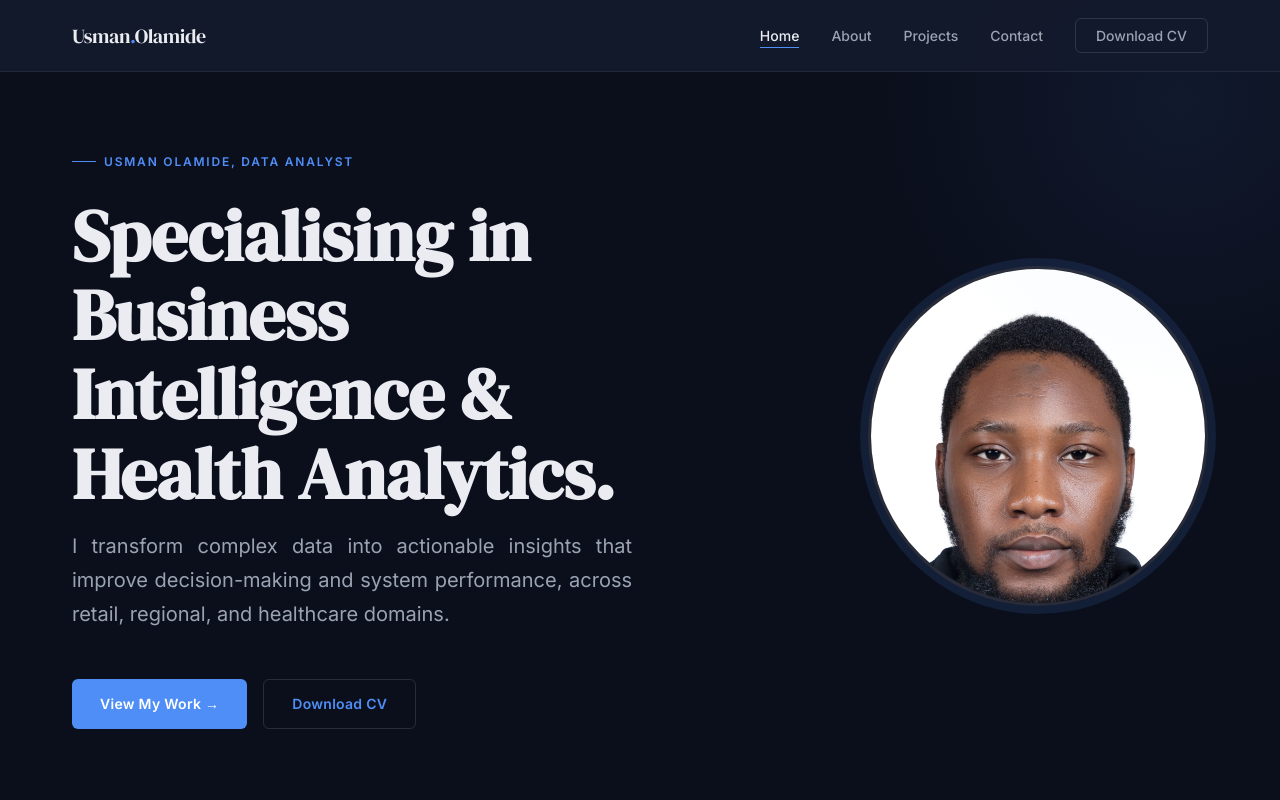
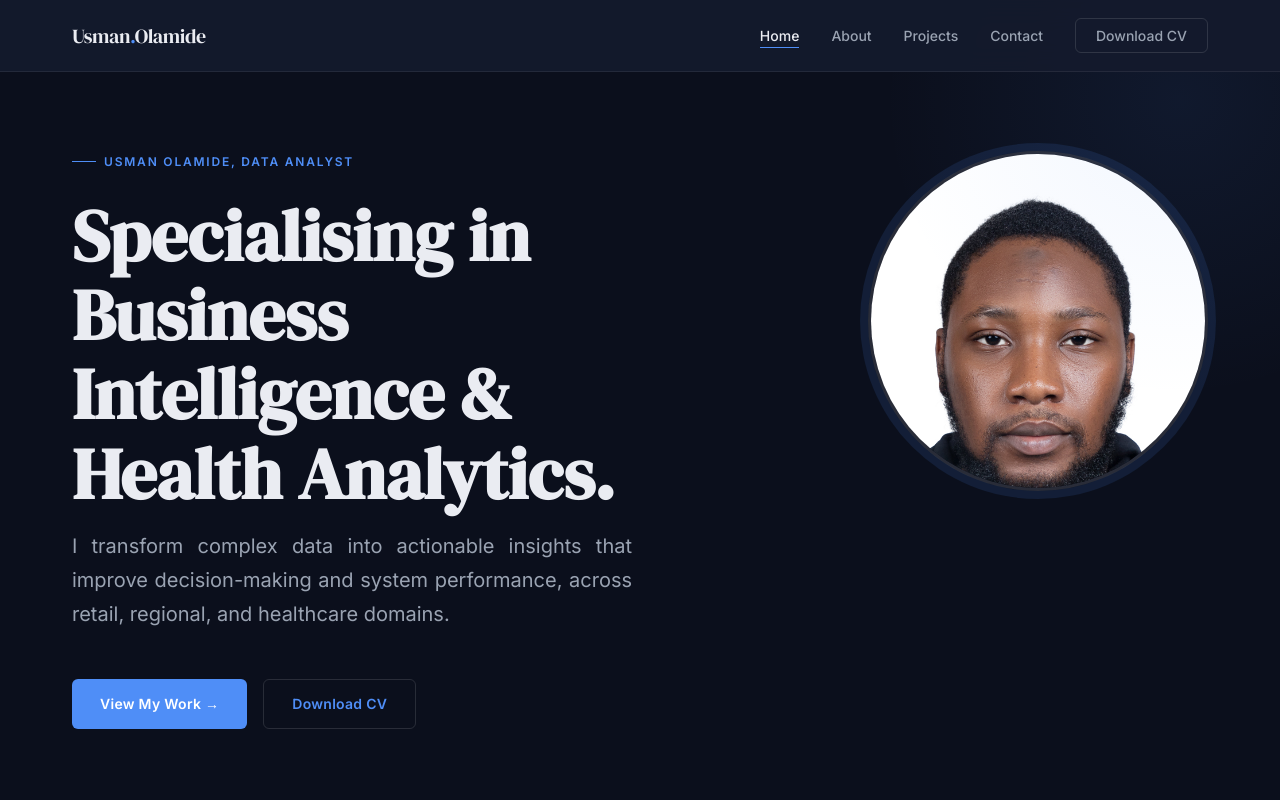
Before and after one commit to usman-abdul/usmanolamide_portfolio, a React (Vite) app in the folder portfolio/: page / in a window 1280 px wide. Shown: the top 800 px of the page. Built offline with nearby package versions, Linux system fonts and the light colour scheme.

Commit message:
align hero avatar to top of text block

```diff
--- a/portfolio/src/styles/Home.scss
+++ b/portfolio/src/styles/Home.scss
@@ -31,7 +31,7 @@
     display: grid;
     grid-template-columns: 1fr auto;
     gap: $space-2xl;
-    align-items: center;
+    align-items: start;
     justify-items: start;
 
     @media (max-width: 768px) {
@@ -45,9 +45,10 @@
 
   &__avatar-wrap {
     display: flex;
-    align-items: center;
+    align-items: flex-start;
     justify-content: center;
     flex-shrink: 0;
+    padding-top: $space-xs;
 
     @media (max-width: 768px) {
       display: none;
```
